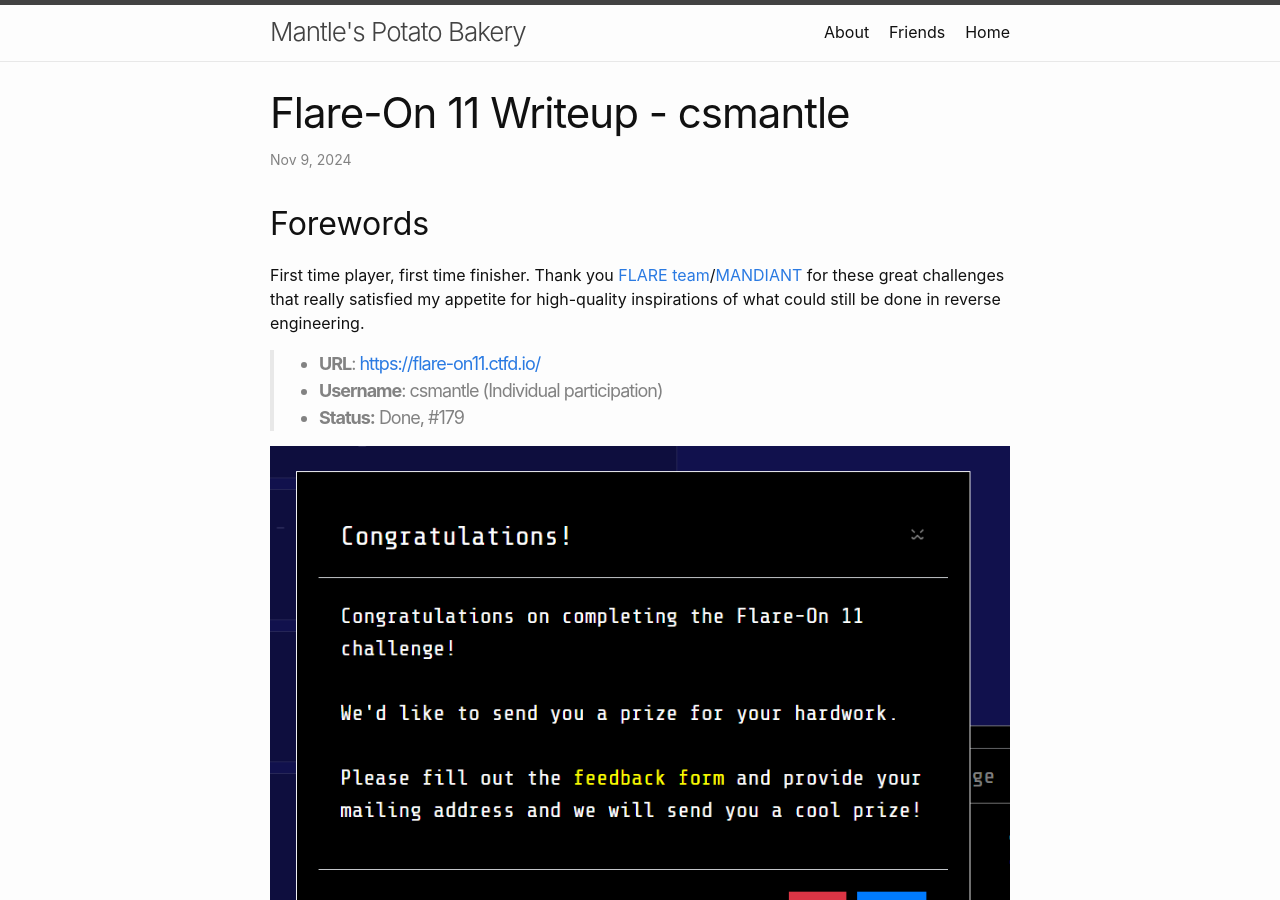
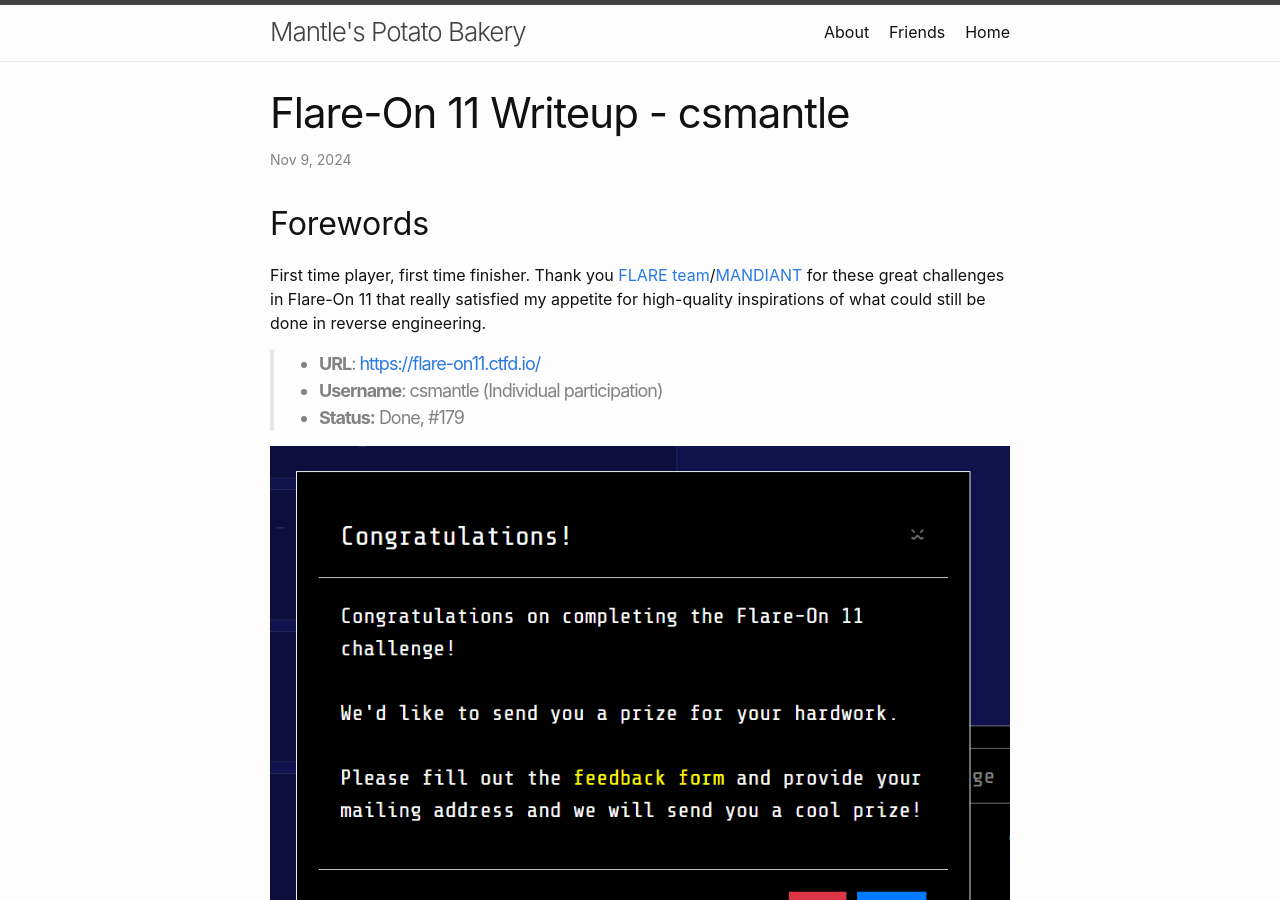
Before and after one commit to CSharperMantle/CSharperMantle.github.io, a Jekyll site: the page built from _posts/2024-11-09-ctf-writeup-flareon11.md, in a window 1280 px wide and 900 px high. Built offline with Jekyll 4.4.1, drawn with Linux system fonts in a browser that asks for light colours; emoji names are drawn with the system emoji font; comment, search, counter and statistics services are not loaded.

Commit message:
add more keywords

```diff
--- a/_posts/2024-11-09-ctf-writeup-flareon11.md
+++ b/_posts/2024-11-09-ctf-writeup-flareon11.md
@@ -11,7 +11,7 @@ use_mathjax: true
 
 ## Forewords
 
-First time player, first time finisher. Thank you [FLARE team](https://cloud.google.com/security/mandiant-services)/[MANDIANT](https://www.mandiant.com) for these great challenges that really satisfied my appetite for high-quality inspirations of what could still be done in reverse engineering.
+First time player, first time finisher. Thank you [FLARE team](https://cloud.google.com/security/mandiant-services)/[MANDIANT](https://www.mandiant.com) for these great challenges in Flare-On 11 that really satisfied my appetite for high-quality inspirations of what could still be done in reverse engineering.
 
 > * **URL**: [https://flare-on11.ctfd.io/](https://flare-on11.ctfd.io/)
 > * **Username**: csmantle (Individual participation)
```
